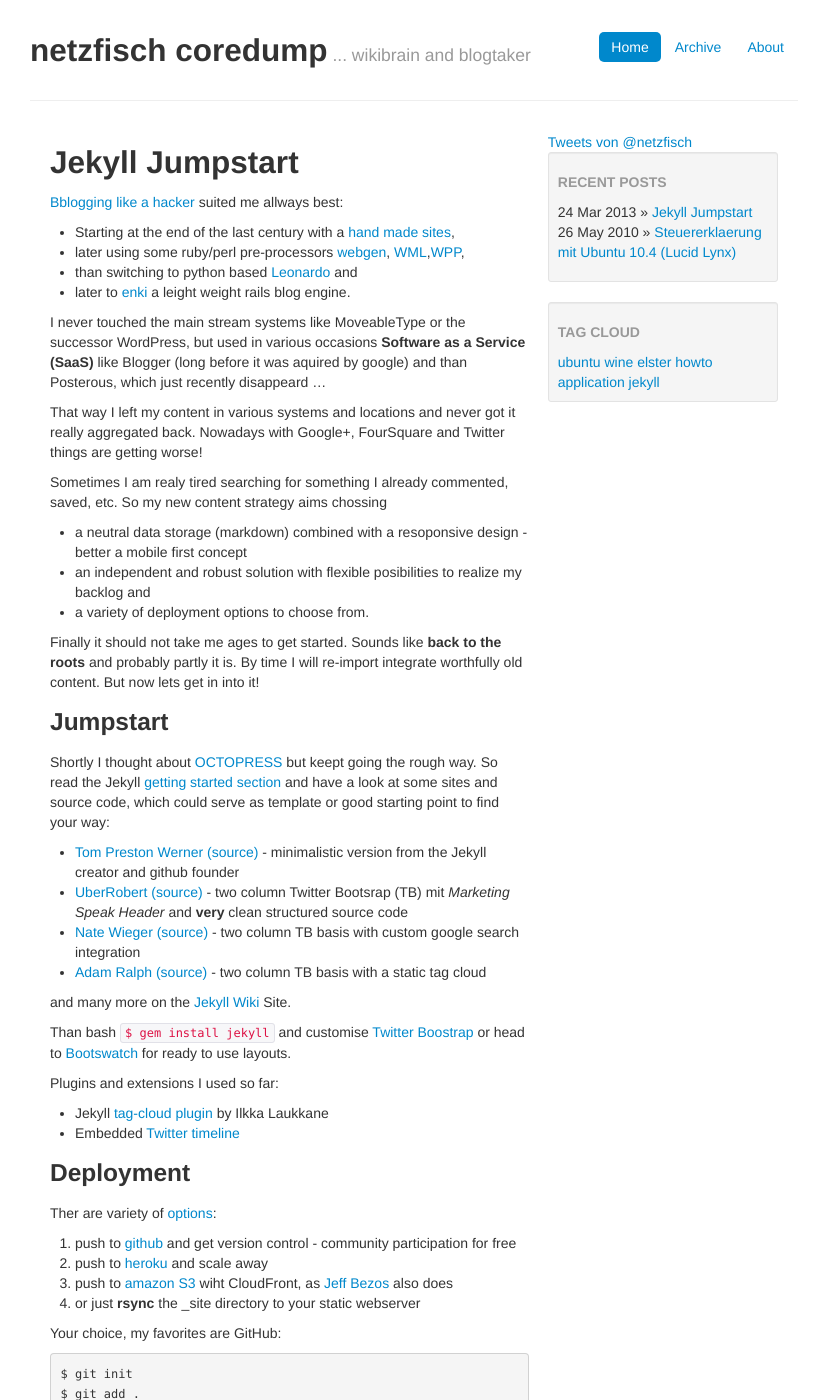
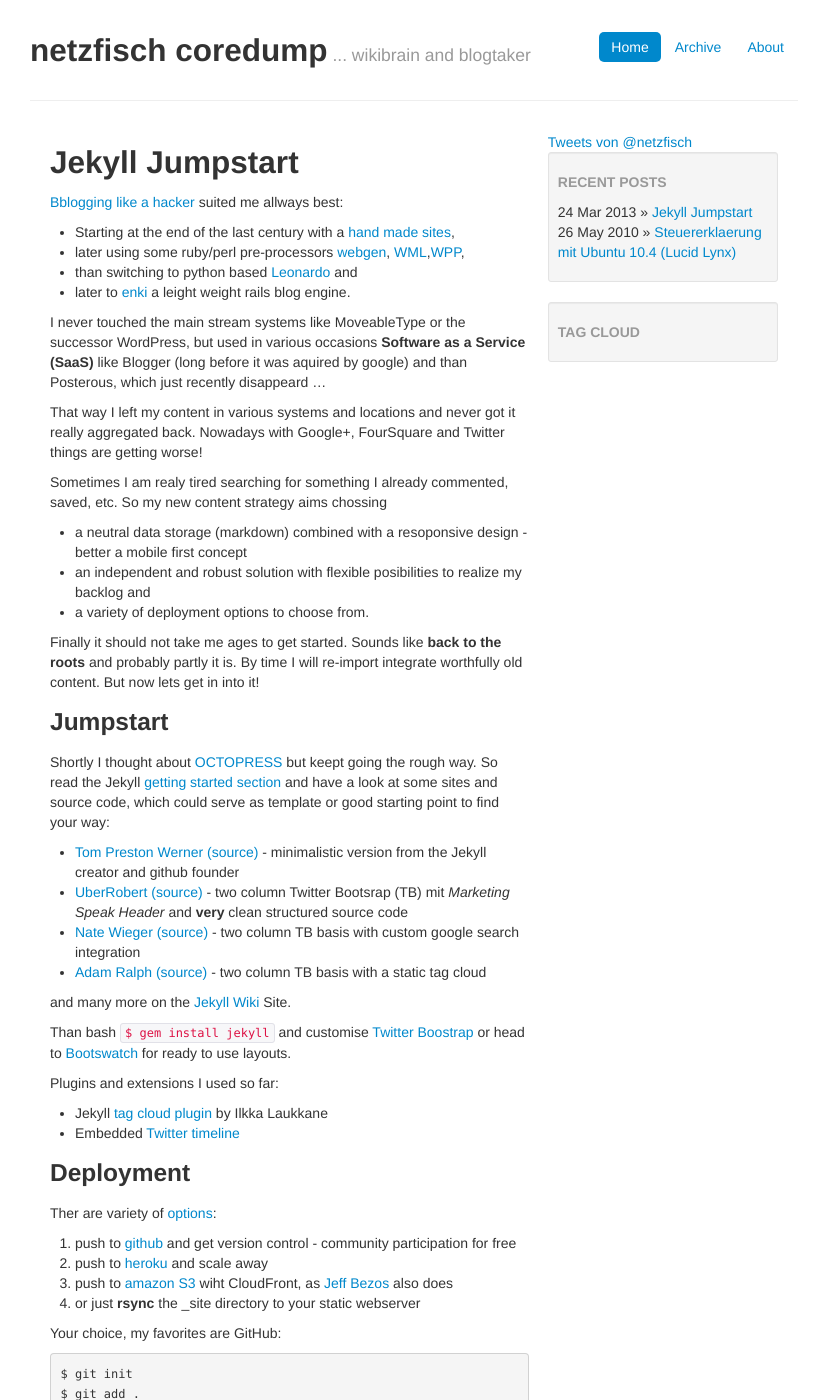
Before and after one commit to netzfisch/netzfisch.github.io, a Jekyll site: the page built from _posts/2013-03-24-jekyll-jumpstart.md, in a window 1280 px wide and 1400 px high. Shown: the whole window, without its empty margins (226-1041 px from the left). Built offline with Jekyll 4.4.1, drawn with Linux system fonts in a browser that asks for light colours; Markdown is read by kramdown in place of the engine named in the settings; comment, search, counter and statistics services are not loaded.

Commit message:
fixing github-pages deployment error

```diff
--- a/_config.yml
+++ b/_config.yml
@@ -1,6 +1,8 @@
+safe: true
 auto: true
-server: false
+server: true
 
 markdown: maruku
+lsi: false
 pygments: true
 permalink: date
--- a/_includes/sidebar_tag-cloud.html
+++ b/_includes/sidebar_tag-cloud.html
@@ -1,4 +1,4 @@
 <div class="well well-small">
   <h5 class="muted">TAG CLOUD</h5>
-  {% tag_cloud %}
+  {{ tag_cloud }}
 </div>
--- a/_posts/2013-03-24-jekyll-jumpstart.md
+++ b/_posts/2013-03-24-jekyll-jumpstart.md
@@ -38,7 +38,7 @@
 
 Plugins and extensions I used so far:
 
-* Jekyll [tag-cloud plugin](https://gist.github.com/710577/) by Ilkka Laukkane
+* Jekyll [tag cloud plugin](https://gist.github.com/710577/) by Ilkka Laukkane
 * Embedded [Twitter timeline](https://dev.twitter.com/docs/embedded-timelines/)
 
 ### Deployment
```
Also changed, not shown: _plugins/tag_cloud_tag.rb (renamed from _plugins/tag-cloud.rb), 4 other files.
